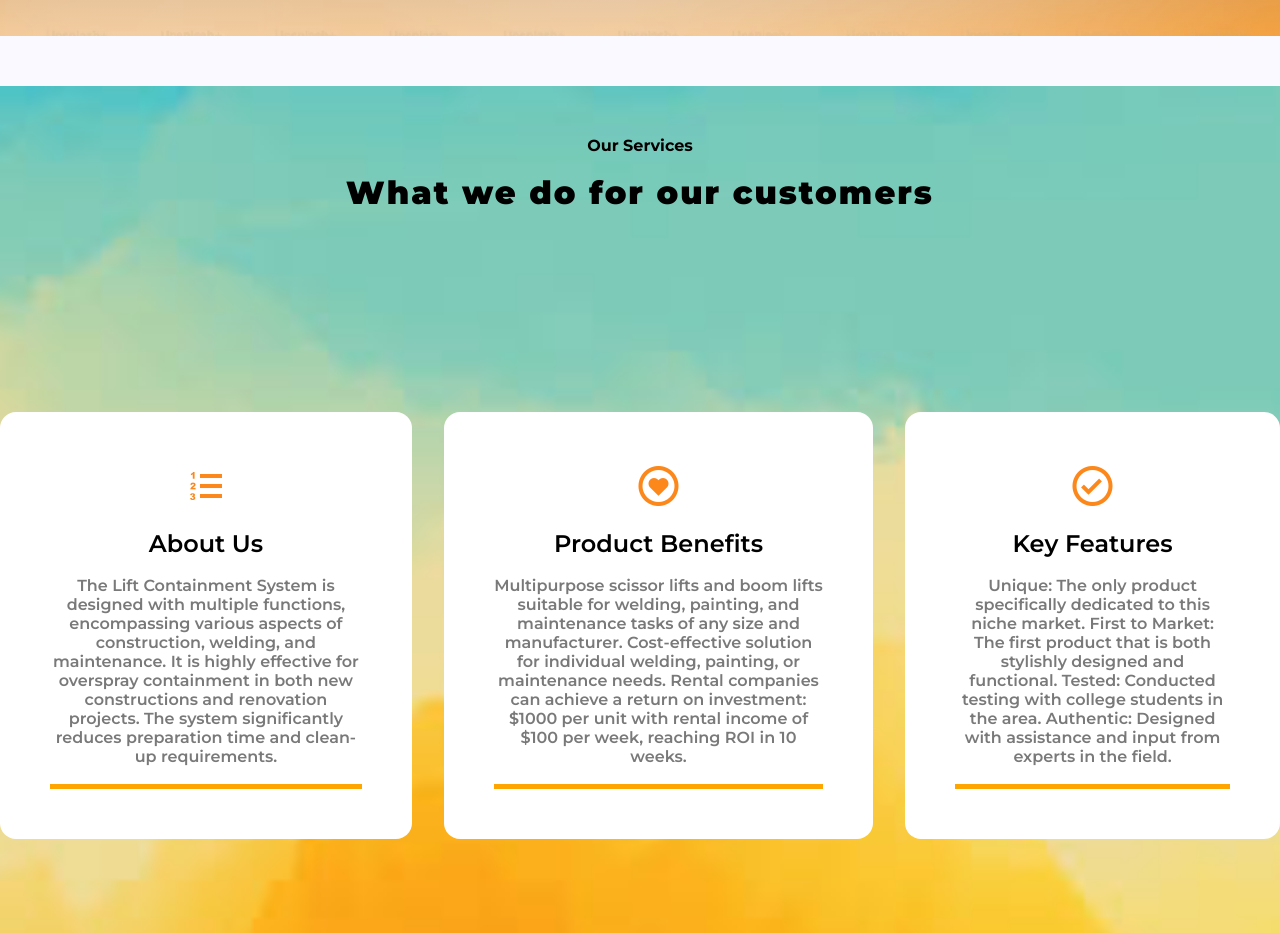
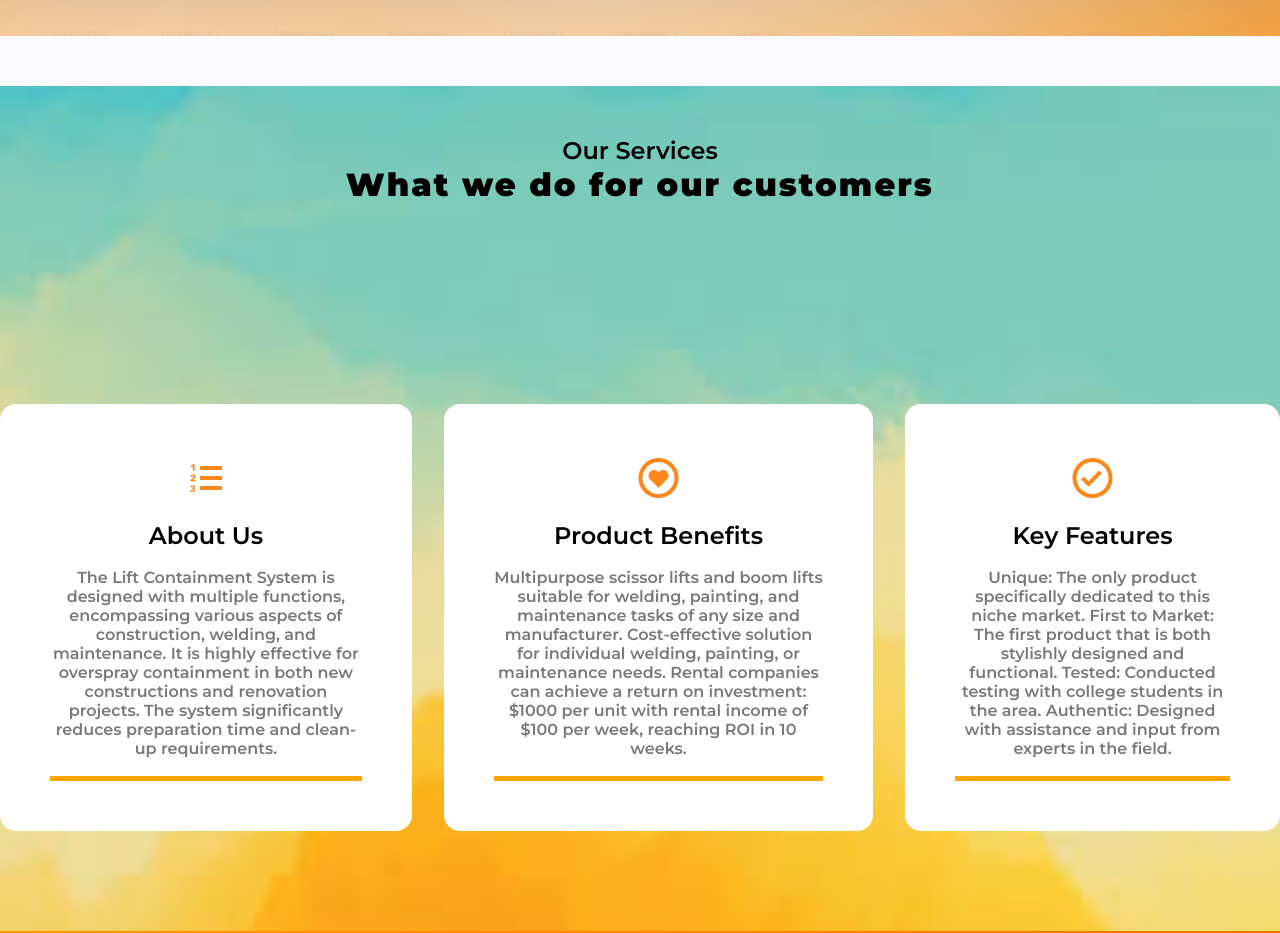
Before and after one commit to Purdus08/liftcontainmentsystems.com, a website: page public/index.html in a window 1280 px wide. Shown: the part 1900-2833 px from the top of the page. Drawn offline with nearby package versions, Linux system fonts and the light colour scheme.

Commit message:
Update index.html

```diff
--- a/public/index.html
+++ b/public/index.html
@@ -133,7 +133,7 @@
       <section class="service" id="services">
         <header class="service-header container">
             <div>
-                <h4>Our Services</h4>
+                <h3>Our Services</h3>
                 <h2>What we do for our customers</h2>
             </div>
         </header>
```
